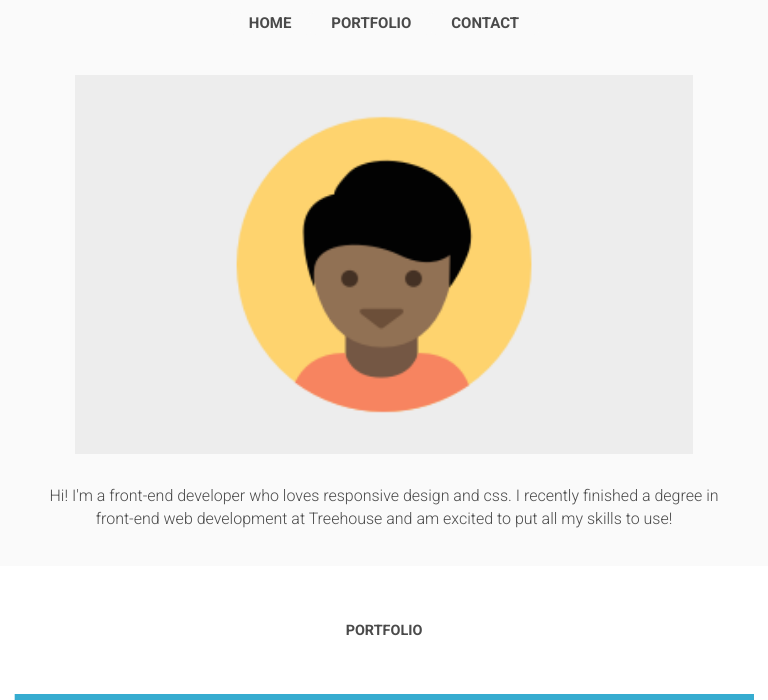
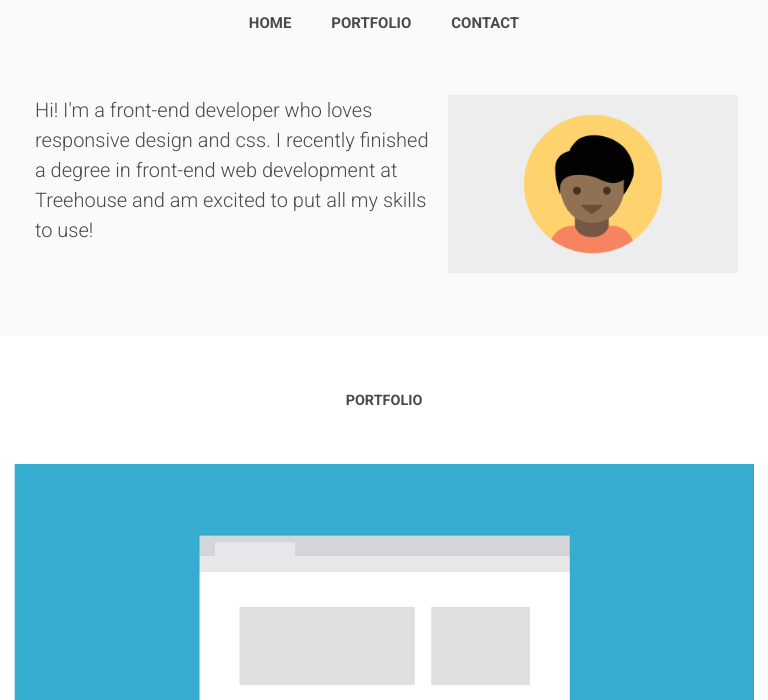
Before and after one commit to LillaDou/CCS-HTML5-Project2, a plain HTML site: page index.html in a window 768 px wide. Shown: the part 100-800 px from the top of the page. Drawn offline with Linux system fonts and the light colour scheme.

Commit message:
Project 2 - tablet style - header - finished

```diff
--- a/css/styles.css
+++ b/css/styles.css
@@ -68,10 +68,9 @@ h3 {
     margin-bottom: 30px;
 }
 
-.profile {
+.profile-picture {
     width: 100%;
     padding: 40px 45px 25px 45px;
-    /* border: 1px red solid; */
 }
 
 .main {
@@ -209,9 +208,28 @@ address {
     .menu li {
         background-color: #FAFAFA;
         padding: 0 20px;
-        margin-bottom: 0px;
+        margin-bottom: 60px;
 
         list-style-type: none;
+    }
+    .profile-section {
+        display: flex;
+        flex-direction: row-reverse;
+        justify-content: space-evenly;
+
+        margin-bottom: 55px;
+    }
+    .profile-picture {
+        padding: 0;
+        max-width: 41%;
+        height: 41%;
+        margin-left: 10px;
+    }
+    .profile-text {
+        font-size: 20px;
+        font-weight: 300;
+        text-align: left;
+        line-height: 1.5em;
     }
 
 }
--- a/index.html
+++ b/index.html
@@ -25,10 +25,11 @@
                             <li><a class="menu-item" href="#contact">CONTACT</a></li>
                         </ul>
                     </nav>
-
-                    <img class="profile" src="images/responsive-layout-profile.png" alt="Profile picture"/>
-                    <p class="profile-text">Hi! I'm a front-end developer who loves responsive design and css. I recently finished a degree
-                        in front-end web development at Treehouse and am excited to put all my skills to use!</p>
+                    <div class="profile-section">
+                        <img class="profile-picture" src="images/responsive-layout-profile.png" alt="Profile picture"/>
+                        <p class="profile-text">Hi! I'm a front-end developer who loves responsive design and css. I recently finished a degree
+                            in front-end web development at Treehouse and am excited to put all my skills to use!</p>
+                    </div>
                 </header>
             </div>
 
```
